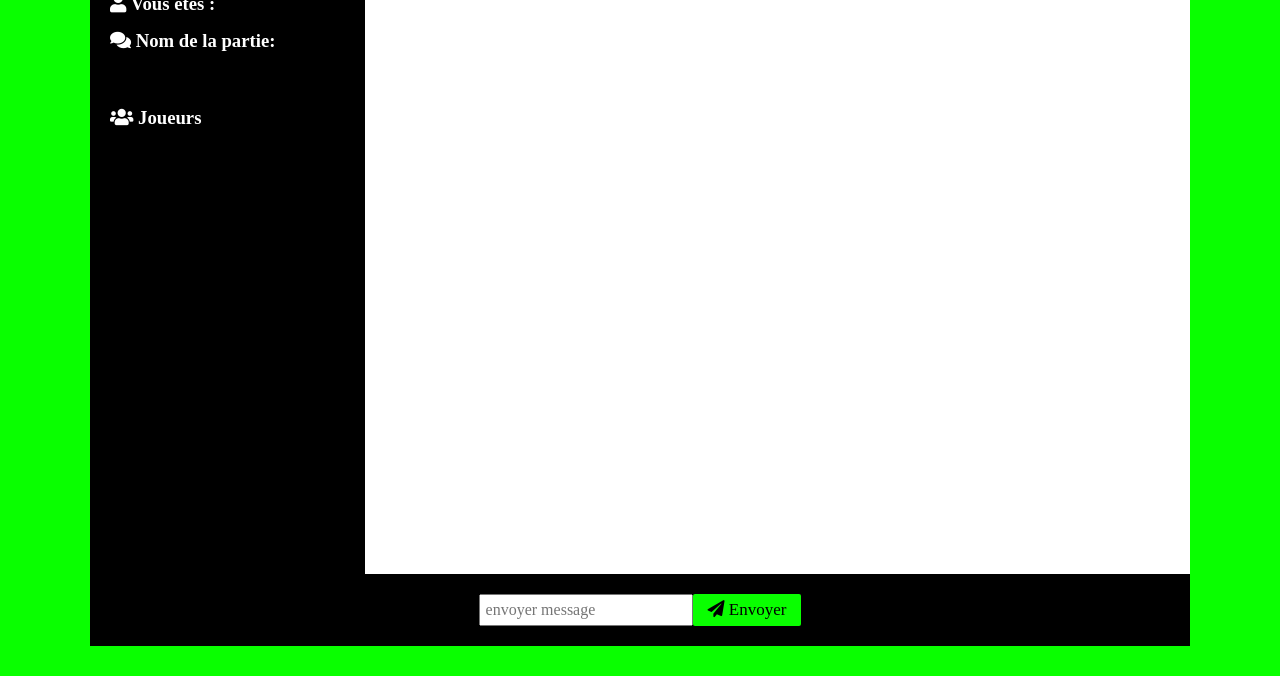
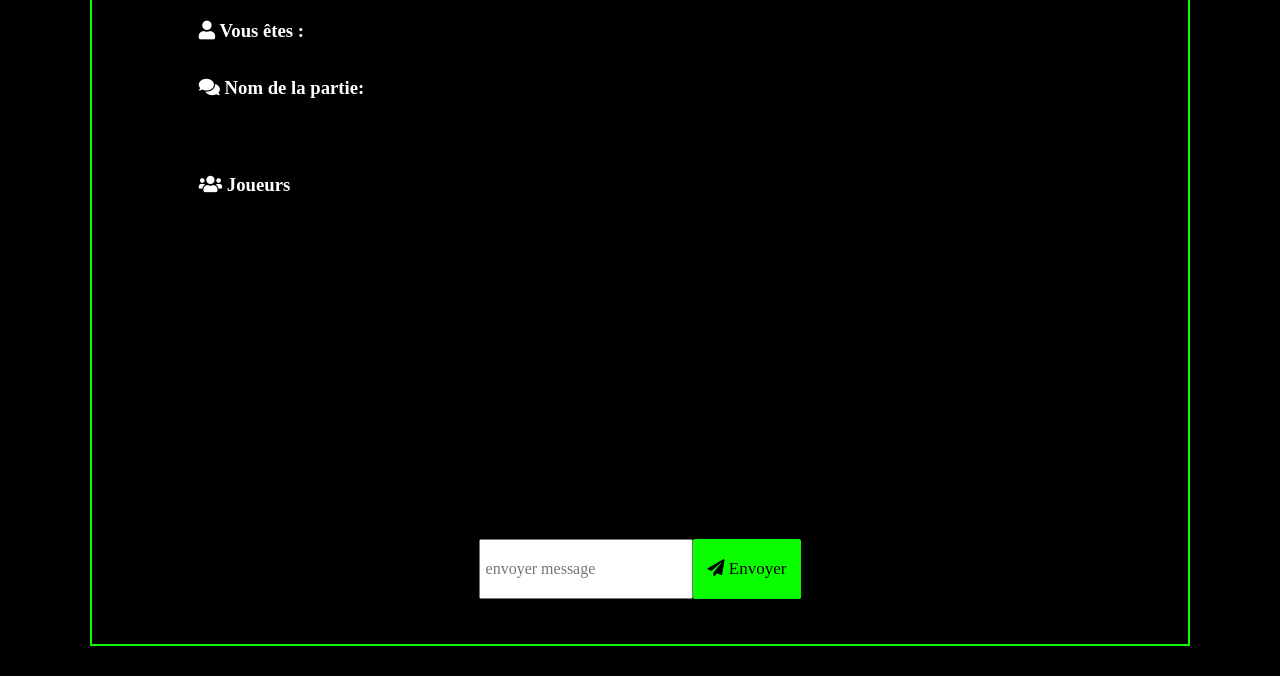
Before and after one commit to IIM-Creative-Technology/Canaries, a website: page iim-nodejs/public/chat.html in a window 1280 px wide. Shown: the part 124-800 px from the top of the page. Drawn offline with nearby package versions, Linux system fonts and the light colour scheme; no server answers; a web font is replaced by a local one.

Commit message:
:lipstick: css modif 2

```diff
--- a/iim-nodejs/public/chat.html
+++ b/iim-nodejs/public/chat.html
@@ -21,7 +21,7 @@
         </header>
         <main class="chat-main">
             <div class="chat-sidebar">
-            <h3><i class="fas fa-user"></i> Vous êtes :</h3>
+            <h3 class="userName"><i class="fas fa-user"></i> Vous êtes :</h3>
             <ul id="username"></ul>
             <h3><i class="fas fa-comments"></i> Nom de la partie:</h3>
             <h2 id="room-name"></h2>
--- a/iim-nodejs/public/css/style.css
+++ b/iim-nodejs/public/css/style.css
@@ -14,11 +14,13 @@
 	padding: 0;
 	font-family: lores-12;
 }
-
+.index{
+	background-color: #000000;
+}
 body {
 	font-family: 'Roboto', sans-serif;
 	font-size: 16px;
-	background: var(--light-color);
+	background: var(--dark-color-a);
 	margin: 20px;
 }
 
@@ -38,6 +40,7 @@ a {
 	border: 0;
 	font-size: 17px;
 	border-radius: 2px;
+	text-align: center;
 }
 
 /* Chat Page */
@@ -50,6 +53,9 @@ a {
 	display: flex;
 	flex-direction: column;
 	height: calc(100vh - 60px);
+	padding: 2% 7%;
+	border: 2px solid var(--light-color);
+	background-color: #000000;
 }
 
 .chat-header {
@@ -84,8 +90,11 @@ a {
 	margin-bottom: 20px;
 }
 
-.chat-sidebar h3 {
-	margin-bottom: 15px;
+.chat-sidebar h3, #username {
+	margin-bottom: 35px;
+}
+.userName{
+	margin-bottom: 10px !important;
 }
 
 .chat-sidebar ul li {
@@ -128,10 +137,12 @@ a {
 	background-color: var(--dark-color-a);
 	display: flex;
 	justify-content: center;
+
 }
 
 .chat-form-container form {
 	display: flex;
+	height: 60px;
 }
 
 .chat-form-container input[type='text'] {
@@ -145,6 +156,8 @@ a {
 	max-width: 500px;
 	margin: 80px auto;
 	color: #fff;
+	border: 2px solid var(--light-color);
+	border-radius: 2px;
 }
 
 .join-header {
```
Also changed, not shown: iim-nodejs/public/index.html (+1 -1 lines).
